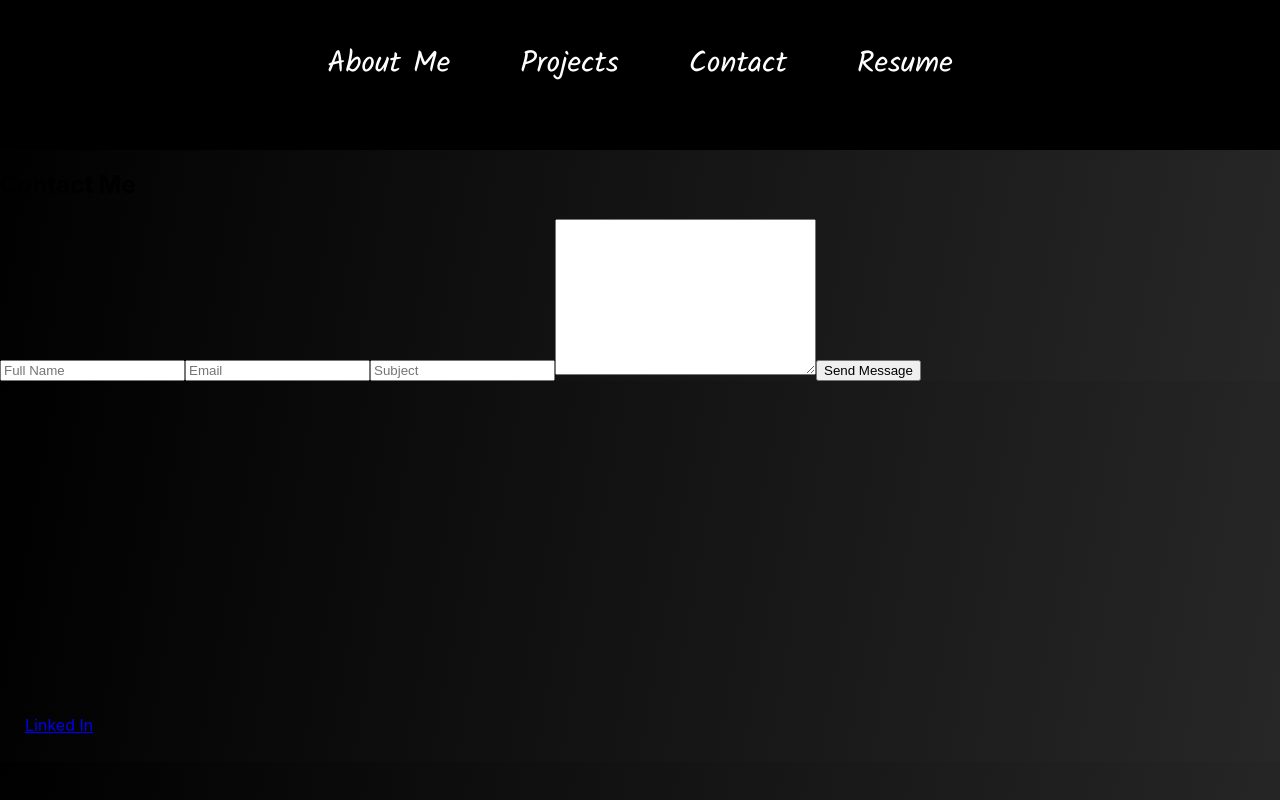
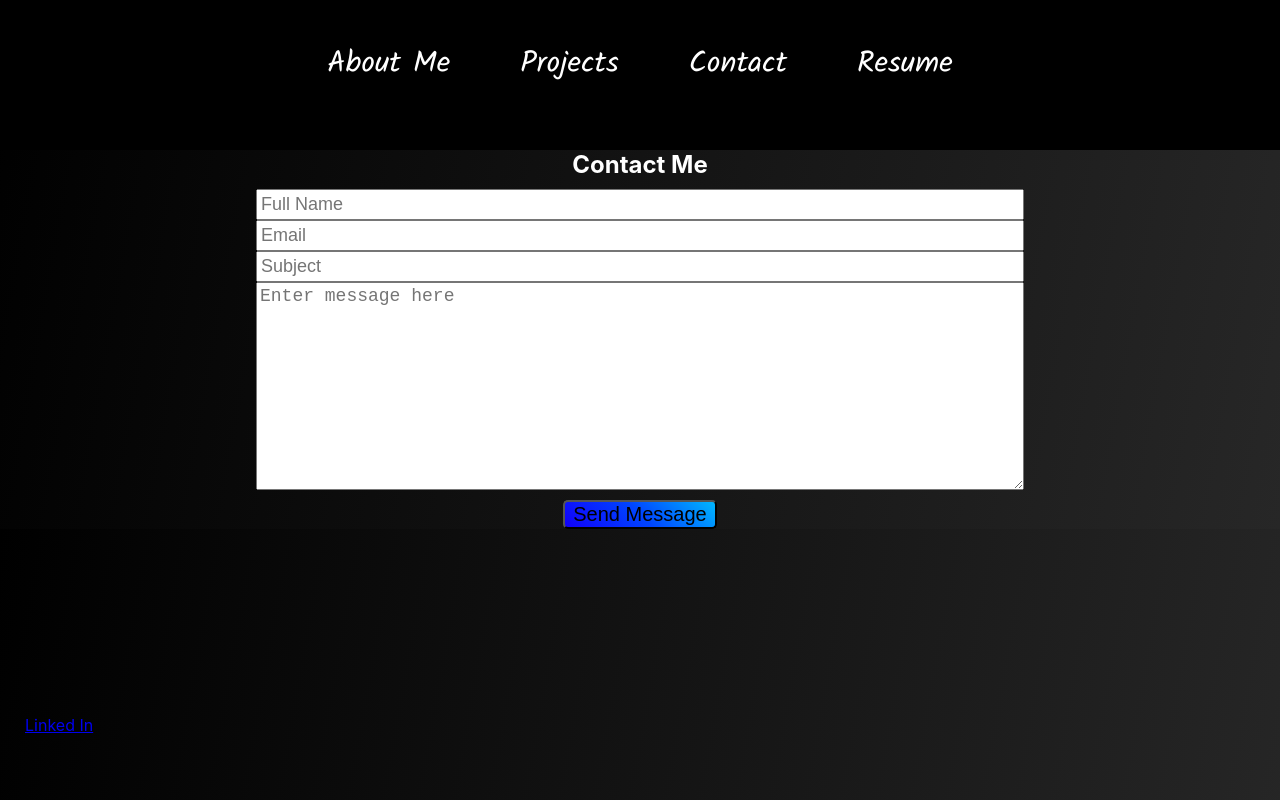
Before and after one commit to SeanBL/my-portfolio-react, a React (Create React App) app: page /contact in a window 1280 px wide. Built offline with nearby package versions, Linux system fonts and the light colour scheme; a web font is replaced by a local one.

Commit message:
fix contact form

```diff
--- a/src/components/Contact.js
+++ b/src/components/Contact.js
@@ -1,5 +1,6 @@
 import {useRef} from "react";
 import emailjs from '@emailjs/browser';
+import '../styles/contact.css'
 
 export default function Contact() {
     const form = useRef();
@@ -21,10 +22,10 @@ export default function Contact() {
             <div className="formContainer">
                 <h2 className="contactTitle">Contact Me</h2>
                 <form className="form" ref={form} onSubmit={sendEmail}>
-                    <input type='text' placeholder="Full Name" name="user_name" required/>
-                    <input type='email' placeholder="Email" name="user_email" required/>
-                    <input type='text' placeholder="Subject" name="subject" required/>
-                    <textarea name="message" cols='30' rows='10'></textarea>
+                    <input className="formItem" type='text' placeholder="Full Name" name="user_name" required/>
+                    <input className="formItem" type='email' placeholder="Email" name="user_email" required/>
+                    <input className="formItem" type='text' placeholder="Subject" name="subject" required/>
+                    <textarea className="formItem" type='text' placeholder="Enter message here" name="message" cols='30' rows='10'></textarea>
                     <button className="sendBtn" type="submit">Send Message</button>
                 </form>
             </div>
--- a/src/styles/contact.css
+++ b/src/styles/contact.css
@@ -1,3 +1,33 @@
 .formContainer {
     display: flex;
+    flex-direction: column;
 }
+
+.contactTitle {
+    display: flex;
+    flex-direction: column;
+    color: rgb(255, 255, 255);
+    margin: auto;
+    margin-bottom: 10px;
+}
+
+.form {
+    display: flex;
+    flex-direction: column;
+    width: 60vw;
+    margin: auto;
+}
+
+.formItem {
+    padding: 3px;
+    font-size: 18px;
+}
+
+.sendBtn {
+    width: 12vw;
+    margin: auto;
+    margin-top: 10px;
+    font-size: 20px;
+    background: linear-gradient(45deg, #1100fb, #0044ff, #00b7ff);
+    border-radius: 5px;
+}
```
